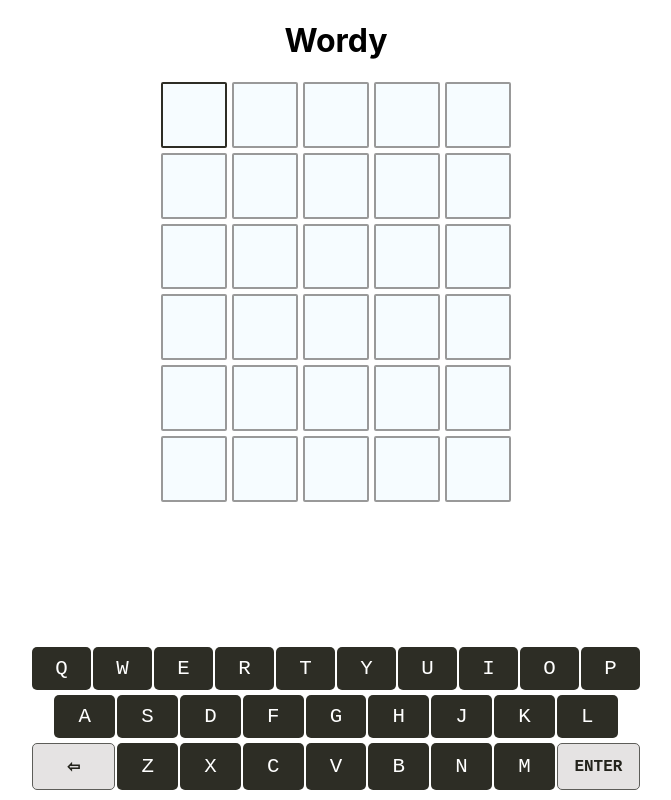
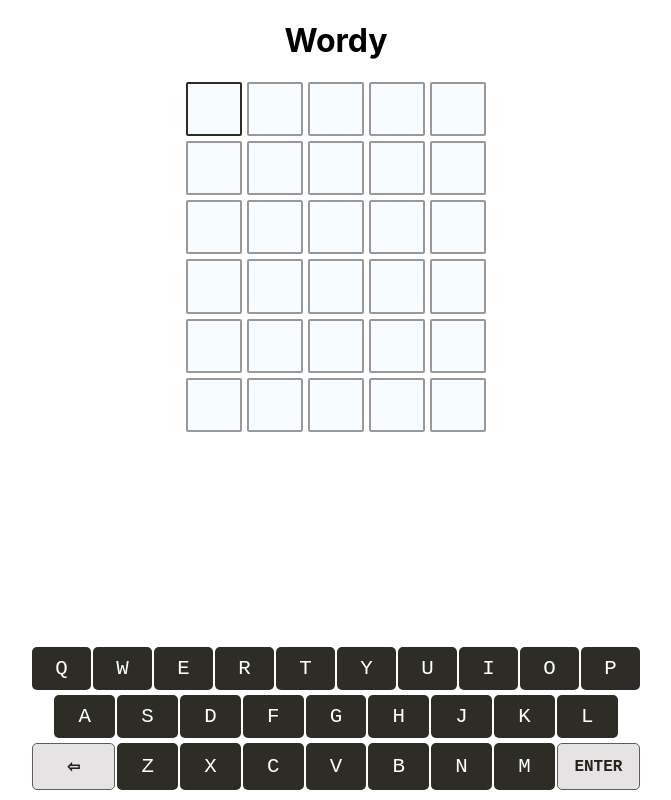
Before and after one commit to bAmrish/Wordy, a React (Create React App) app: page / in a window 1280 px wide. Shown: the whole page, without its empty margins (304-975 px from the left). Built offline with nearby package versions, Linux system fonts and the light colour scheme.

Commit message:
Fixed board size for smaller screens

```diff
--- a/src/game/board/Board.module.css
+++ b/src/game/board/Board.module.css
@@ -7,6 +7,13 @@
     margin: 0 auto;
 }
 
+@media (min-height: 400px) and (max-height: 840px)  {
+    .board {
+        width: 300px;
+        height: 350px;
+    }
+}
+
 @media (max-width: 360px)  {
     .board {
         width: 250px;
```
